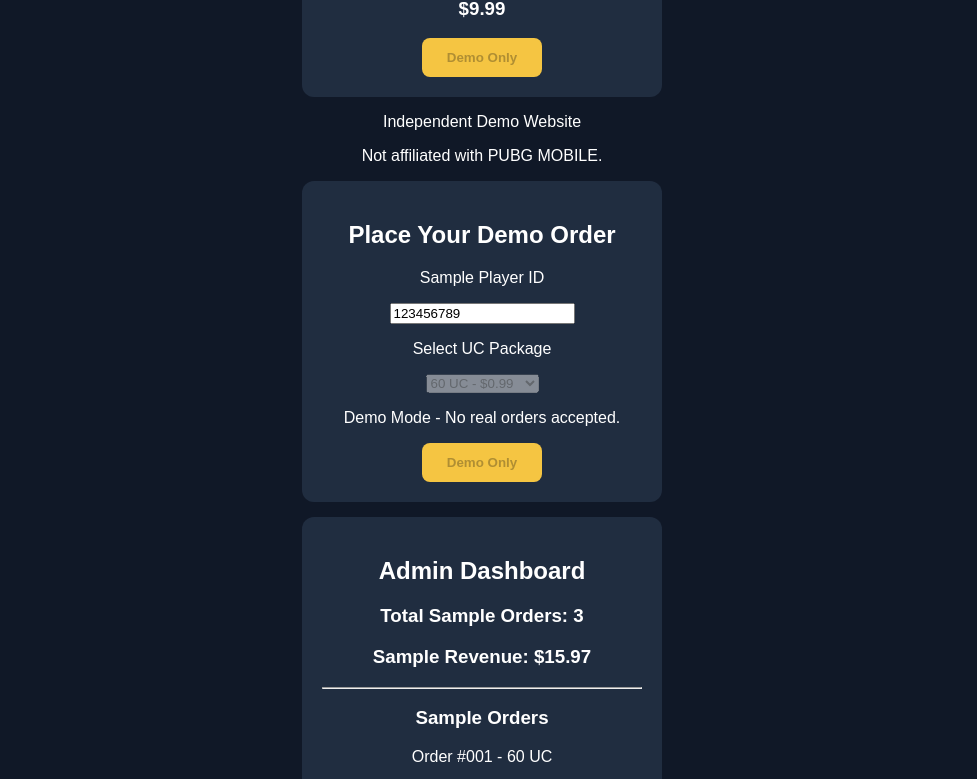
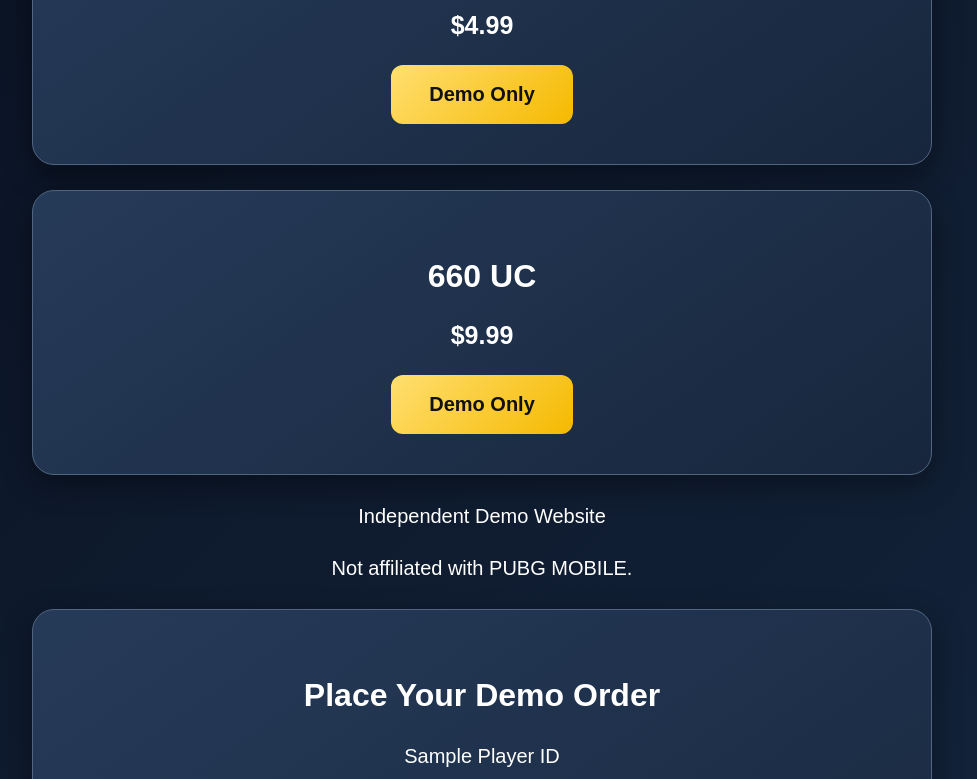
Before and after one commit to primestore282/zero-uc-store-demo, a plain HTML site: page index.html in a window 1280 px wide. Shown: the part 642-1421 px from the top of the page, without its empty margins (158-1135 px from the left). Drawn offline with Linux system fonts and the light colour scheme.

Commit message:
Update index.html

```diff
--- a/index.html
+++ b/index.html
@@ -6,27 +6,78 @@
 <meta name="viewport" content="width=device-width, initial-scale=1">
 <title>Zero UC Store</title>
 <style>
+* {
+  box-sizing: border-box;
+}
+
 body {
-  background:#101827;
-  color:white;
-  font-family:Arial;
-  text-align:center;
-  padding:25px;
+  margin: 0;
+  min-height: 100vh;
+  padding: 25px 15px;
+  background: linear-gradient(135deg,#080e1c,#172b46);
+  color: white;
+  font-family: Arial, sans-serif;
+  text-align: center;
 }
-h1 {color:#f5c542;}
+
+h1 {
+  color: #ffcc33;
+  font-size: clamp(36px,7vw,65px);
+  margin: 35px 0 15px;
+  text-shadow: 0 0 20px #ffcc3366;
+}
+
+h2 {
+  font-size: 32px;
+}
+
+h3 {
+  font-size: 25px;
+}
+
+p {
+  font-size: 20px;
+  line-height: 1.6;
+}
+
 .card {
-  background:#202d40;
-  padding:20px;
-  margin:15px auto;
-  border-radius:12px;
-  max-width:320px;
+  background: linear-gradient(145deg,#263b59,#17263c);
+  width: 100%;
+  max-width: 900px;
+  padding: 40px 20px;
+  margin: 25px auto;
+  border: 1px solid #526580;
+  border-radius: 22px;
+  box-shadow: 0 10px 30px #0006;
 }
+
 button {
-  background:#f5c542;
-  border:0;
-  padding:12px 25px;
-  border-radius:8px;
-  font-weight:bold;
+  background: linear-gradient(135deg,#ffdf70,#f5b900);
+  color: #111;
+  border: none;
+  border-radius: 12px;
+  padding: 18px 38px;
+  font-size: 20px;
+  font-weight: bold;
+}
+
+input, select {
+  width: 90%;
+  max-width: 450px;
+  padding: 15px;
+  font-size: 18px;
+  border-radius: 8px;
+}
+
+@media(max-width:600px) {
+  body {
+    padding: 15px 8px;
+  }
+
+  .card {
+    padding: 35px 12px;
+    margin: 20px auto;
+  }
 }
 </style>
 </head>
```
